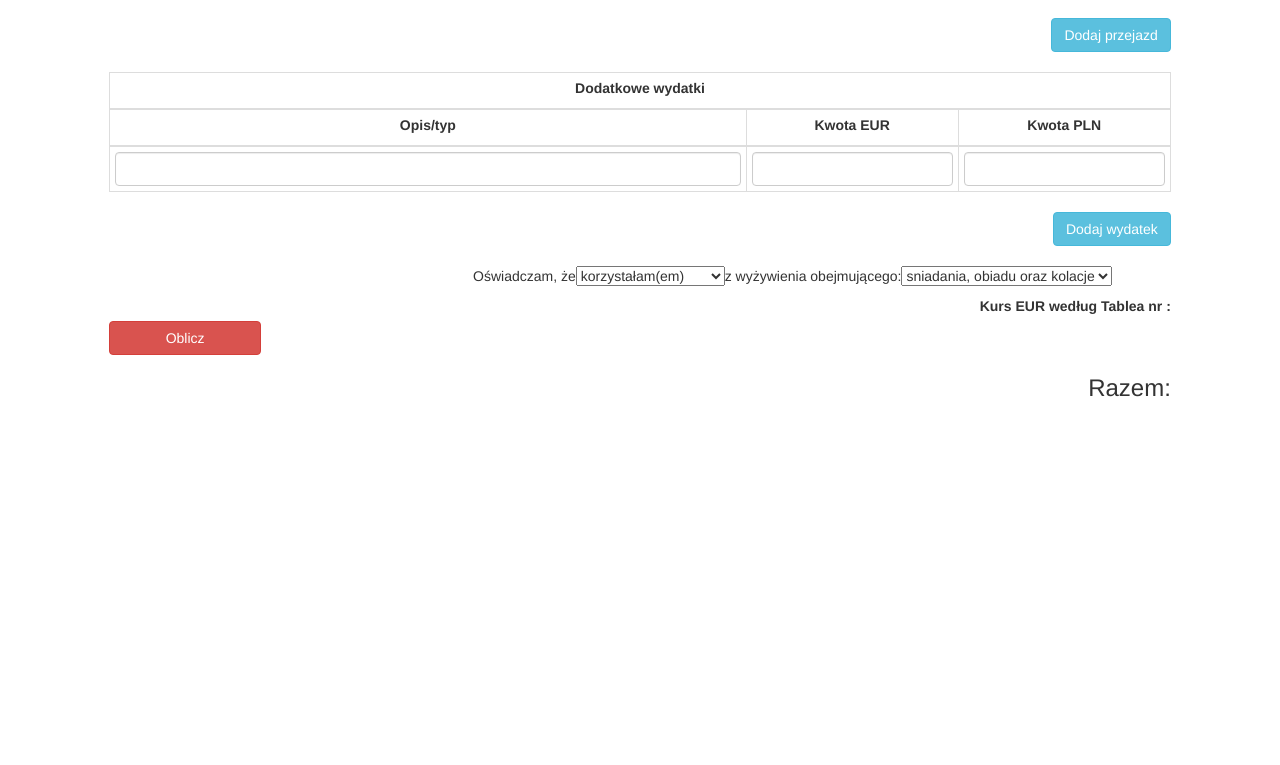
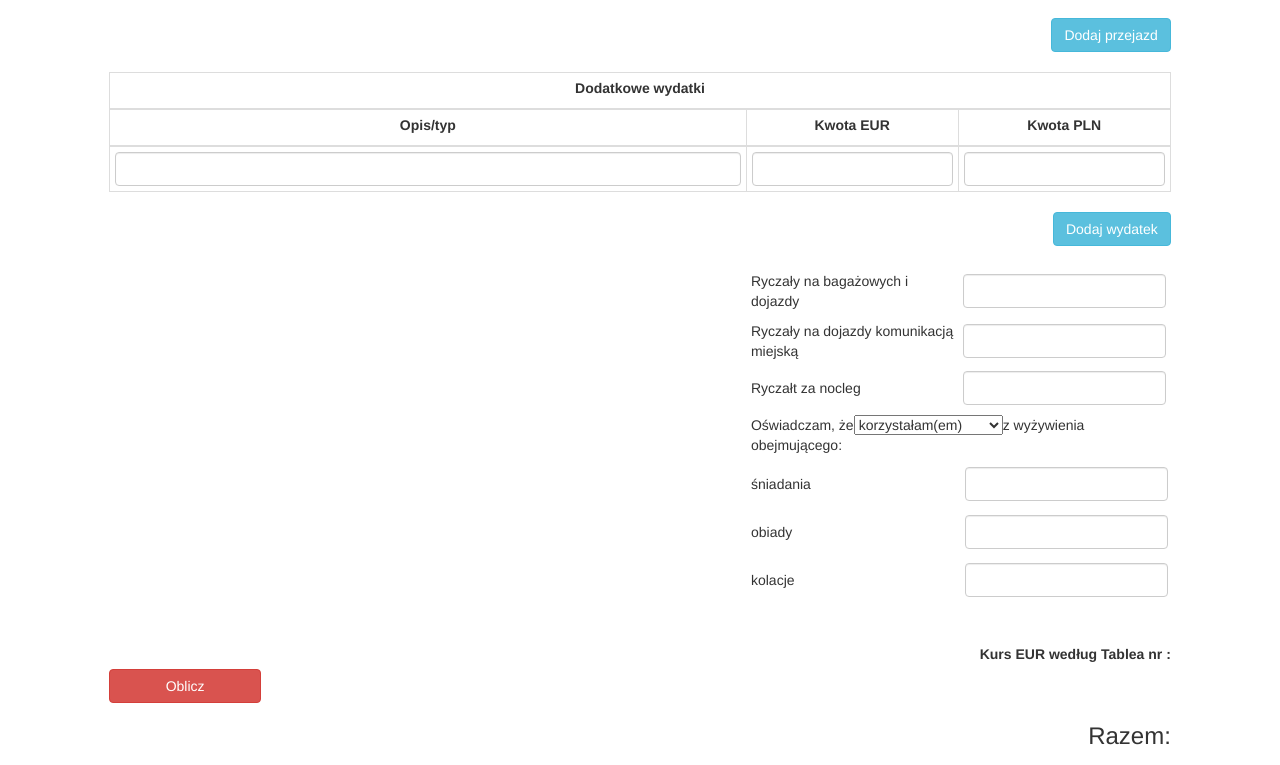
Before and after one commit to plkarmic/Delegacje, a React (Create React App) app in the folder frontend/gui-delegacje/: page / in a window 1280 px wide. Shown: the part 1060-1825 px from the top of the page. Before the commit the page ends 1477 px from the top, so only its background shows below. Built offline with nearby package versions, Linux system fonts and the light colour scheme; no server answers.

Commit message:
ryczalty

```diff
--- a/frontend/gui-delegacje/src/Form.css
+++ b/frontend/gui-delegacje/src/Form.css
@@ -38,12 +38,12 @@
     from { transform: rotate(0deg); }
     to { transform: rotate(360deg); }
   }
-  .transportType, .userNameForm, .waluta, .transportTypeAll {
+  .transportType, .userNameForm, .waluta, .transportTypeAll, .sniadanieCount, .obiadyCount, .kolacjeCount, .rybagdojazdy, .rydojkom, .rynoc {
     display: block;
     width: 100%;
     height: 34px;
     padding: 6px 12px;
-    font-size: 10px;
+    font-size: 9px;
     line-height: 1.42857143;
     color: #555;
     background-color: #fff;
@@ -56,11 +56,16 @@
          -o-transition: border-color ease-in-out .15s, box-shadow ease-in-out .15s;
             transition: border-color ease-in-out .15s, box-shadow ease-in-out .15s;
   }
-.transportType:focus, userNameForm:focus {
+.transportType:focus, userNameForm:focus, .sniadanieCount:focus, .obiadyCount:focus, .kolacjeCount:focus, .rybagdojazdy:focus, .rydojkom:focus, .rynoc:focus {
     border-color: #66afe9;
     outline: 0;
     -webkit-box-shadow: inset 0 1px 1px rgba(0,0,0,.075), 0 0 8px rgba(102, 175, 233, .6);
             box-shadow: inset 0 1px 1px rgba(0,0,0,.075), 0 0 8px rgba(102, 175, 233, .6);
+  }
+
+  .sniadanieCount, .obiadyCount, .kolacjeCount {
+    width: 100%;
+    margin: 2px 2px;
   }
 
 .border-bottom {
--- a/frontend/gui-delegacje/src/Form.js
+++ b/frontend/gui-delegacje/src/Form.js
@@ -20,6 +20,12 @@ class Form extends React.Component {
     person: [{name:"", to:"",timeFrom:"",timeTo:"",reason:""}],
     ryczaltWyzywienie: 1,
     ryczaltWyzywienieDetale: "FULL",
+    sniadanieCount: 0,
+    obiadyCount: 0,
+    kolacjeCount: 0,
+    ryczaltDoajzdyBagaze: 0,
+    ryczaltDojazdyKomunikacja: 0,
+    ryczaltNoclegi: 0,
 
     outNBP: fetch('http://api.nbp.pl/api/exchangerates/rates/A/' + 'EUR', {
       method: 'GET',
@@ -114,7 +120,26 @@ handleChange = (e) => {
       let ryczaltWyzywienieDetale = this.state.ryczaltWyzywienieDetale
       ryczaltWyzywienieDetale = e.target.value
       this.setState({ ryczaltWyzywienieDetale })
-    }else {
+    }else if(["sniadanieCount"].includes(e.target.className)) {
+      let sniadanieCount = this.state.sniadanieCount
+      sniadanieCount = e.target.value
+      this.setState({sniadanieCount})
+    }else if(["obiadyCount"].includes(e.target.className)) {
+      let obiadyCount = this.state.obiadyCount
+      obiadyCount = e.target.value
+      this.setState({obiadyCount})
+    }else if(["kolacjeCount"].includes(e.target.className)) {
+      let kolacjeCount = this.state.kolacjeCount
+      kolacjeCount = e.target.value
+      this.setState({kolacjeCount})
+    }else if(["rybagdojazdy"].includes(e.target.className)) {
+      this.setState({ ryczaltDoajzdyBagaze: e.target.value })
+    }else if(["rydojkom"].includes(e.target.className)) {
+      this.setState({ ryczaltDojazdyKomunikacja: e.target.value })
+    } else if(["rynoc"].includes(e.target.className)) {
+      this.setState({ ryczaltNoclegi: e.target.value })
+    }
+    else {
       this.setState({ [e.target.name]: e.target.value.toUpperCase() })
     }
 
@@ -185,7 +210,13 @@ handleSubmit = (e) => {
         expansesDetails: this.state.expansesDetails,
         duration: this.state.total,
         ryczaltWyzywienie: this.state.ryczaltWyzywienie,
-        ryczaltWyzywienieDetale: this.state.ryczaltWyzywienieDetale
+        ryczaltWyzywienieDetale: this.state.ryczaltWyzywienieDetale,
+        sniadanieCount: this.state.sniadanieCount,
+        obiadyCount: this.state.obiadyCount,
+        kolacjeCount: this.state.kolacjeCount,
+        ryczaltDoajzdyBagaze: this.state.ryczaltDoajzdyBagaze,
+        ryczaltDojazdyKomunikacja: this.state.ryczaltDojazdyKomunikacja,
+        ryczaltNoclegi: this.state.ryczaltNoclegi
     }
     console.log((JSON.stringify(response)))
 
@@ -217,7 +248,13 @@ handleSubmit = (e) => {
 
 }
 render() {
-    let {transportTypeAll, tripDetails, expansesDetails, waluta, zaliczka, person, ryczaltWyzywienie, ryczaltWyzywienieDetale} = this.state
+    let {transportTypeAll, tripDetails, expansesDetails, waluta, zaliczka, person, ryczaltWyzywienie, ryczaltWyzywienieDetale, sniadanieCount, kolacjeCount, obiadyCount, ryczaltDoajzdyBagaze, ryczaltNoclegi, ryczaltDojazdyKomunikacja} = this.state
+    let wyzywnienieTXT = "korzystałem"
+    if (ryczaltWyzywienie === '0')
+    {
+      wyzywnienieTXT = "nie korzystałem"
+    }
+
     return (
       <form onSubmit={this.handleSubmit} onChange={this.handleChange} >
 
@@ -330,6 +367,63 @@ render() {
               <span className="pull-right"><button onClick={this.addExpanses} className="btn btn-info">Dodaj wydatek</button> </span>
             </div>
           </div>
+          <div className="row"><br></br></div>
+          <div className="row">
+            <div className="col-xs-7 col-md-7"></div>
+            <div className="col-xs-5 col-md-5">
+              <table className="table-condensed table-no-border" width="100%">
+                <tbody>
+                  <tr>
+                    <td width="50%">Ryczały na bagażowych i dojazdy</td>
+                    <td width="50%">
+                      <input type="number" className="rybagdojazdy" name="rybagdojazdy" id="rybagdojazdy"/>
+                    </td>
+                  </tr>
+                  <tr>
+                    <td width="50%">Ryczały na dojazdy komunikacją miejską</td>
+                    <td width="50%">
+                      <input type="number" className="rydojkom" name="rydojkom" id="rydojkom"/>
+                    </td>
+                  </tr>
+                  <tr>
+                    <td width="50%">Ryczałt za nocleg</td>
+                    <td width="50%">
+                      <input type="number" className="rynoc" name="rynoc" id="rynoc"/>
+                    </td>
+                  </tr>
+                  <tr className="hidden-print">
+                    <td colSpan="2">
+                    Oświadczam, że
+                      <select className="ryczaltWyzywienie" value={this.state.ryczaltWyzywienie}>
+                        <option value="1" >korzystałam(em)</option>
+                        <option value="0">nie korzystałam(em)</option>
+                        </select>
+                    z wyżywienia obejmującego:
+                    </td>
+                  </tr>
+                  <tr className="hidden-print">
+                      <td>śniadania</td>
+                      <td>
+                        <input type="number" className="sniadanieCount" name="sniadanieCount" id="sniadanieCount"/>
+                      </td>
+                  </tr>
+                  <tr className="hidden-print">
+                      <td>obiady</td>
+                      <td>
+                        <input type="number" className="obiadyCount" name="obiadyCount" id="obiadyCount"/>
+                      </td>
+                  </tr>
+                  <tr className="hidden-print">
+                      <td>kolacje</td>
+                      <td>
+                        <input type="number" className="kolacjeCount" name="kolacjeCount" id="kolacjeCount"/>
+                      </td>
+                  </tr>
+                </tbody>
+              </table>
+            </div>
+          </div>
+
           <div className="row">
             <div className="col-lg-2">
             </div>
@@ -340,28 +434,8 @@ render() {
             <div className="row"><br></br></div>
             <div className="row">
             </div>
-            <div className="row">
+            <div className="row hidden-print">
 
-              <div className="col-xs-12 col-md-12">
-
-              <p>Oświadczam, że
-                <select className="ryczaltWyzywienie" value={this.state.ryczaltWyzywienie}>
-                  <option value="1" >korzystałam(em)</option>
-                  <option value="0">nie korzystałam(em)</option>
-                </select>
-              z wyżywienia obejmującego:
-                <select className="ryczaltWyzywienieDetale" value={this.state.ryczaltWyzywienieDetale}>
-                  <option value="FULL" >sniadania, obiadu oraz kolacje</option>
-                  <option value="BRLA">śniadania oraz obiady</option>
-                  <option value="BRDN">śniadania oraz kolacje</option>
-                  <option value="LADN">obiady oraz obiady</option>
-                  <option value="BR">śniadania</option>
-                  <option value="LA">obiady</option>
-                  <option value="DN">kolacje</option>
-                </select>
-              </p>
-
-              </div>
 
             </div>
               <div className="row">
@@ -390,7 +464,7 @@ render() {
 
         <div className="footer">
                 <div className="col-xs-6 col-md-6">
-                  <div> <label>Jednocześnie oświadczam, że korzystałem/nie <br/> korzystałem z bezpłatnego zakwaterowania wyżywienia.</label> </div>
+                  <div> <label>Jednocześnie oświadczam, {wyzywnienieTXT} <br/> z bezpłatnego zakwaterowania wyżywienia. <br /> (obejmującego: śniadania {sniadanieCount}, obiady: {obiadyCount}, kolacje {kolacjeCount})</label> </div>
                   <div> <br/></div>
                   <div><label>(data i podpis pracownika)</label> </div>
                 </div>
```
